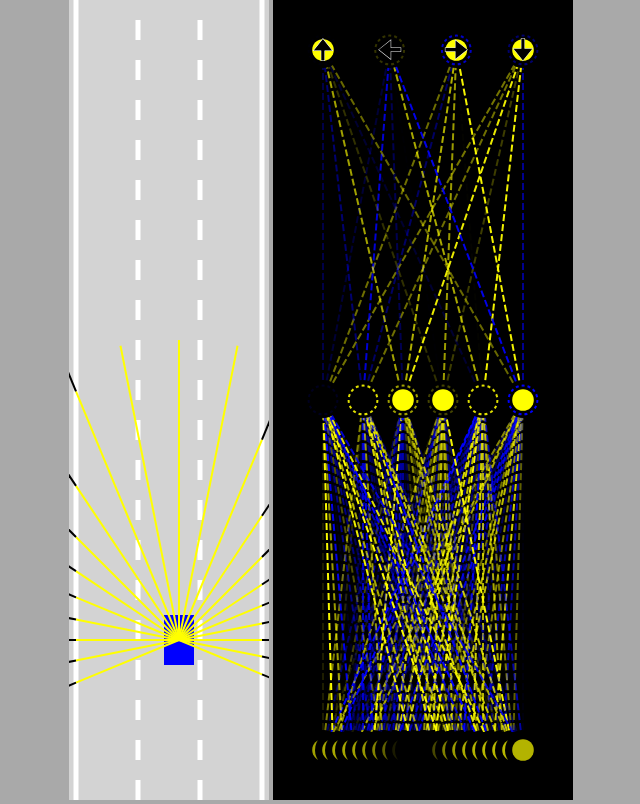
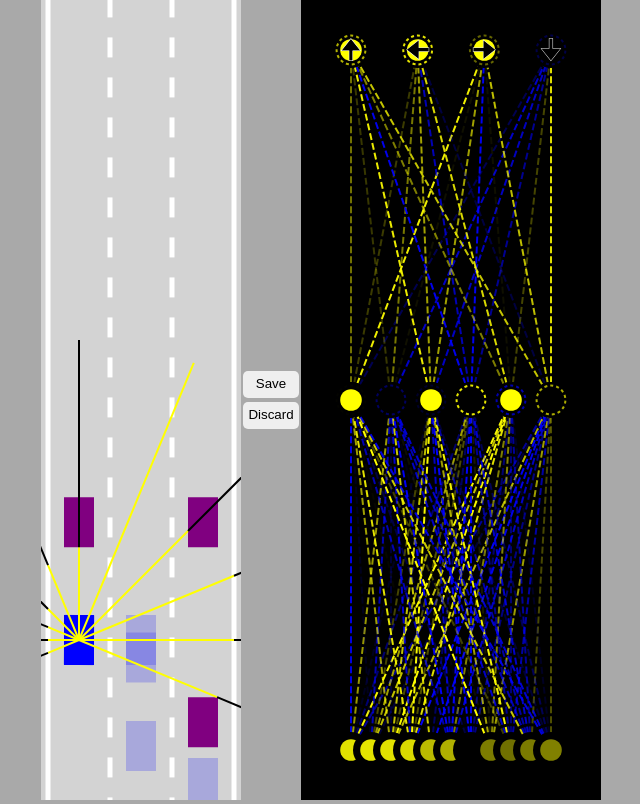
Before and after one commit to carlsonnils/self_driving_car, a plain HTML site: page index.html in a window 1280 px wide. Shown: the whole page, without its empty margins (319-959 px from the left). Drawn offline with Linux system fonts and the light colour scheme.

Commit message:
added visualization and parallelization

```diff
--- a/car.js
+++ b/car.js
@@ -136,7 +136,7 @@ class Car {
         this.y -= Math.cos(this.angle) * this.speed;
     }
 
-    draw(ctx, color) {
+    draw(ctx, color, drawSenor=false) {
 
         if (this.damaged) {
             ctx.fillStyle = "red"
@@ -152,7 +152,7 @@ class Car {
         }
         ctx.fill();
 
-        if (this.sensor) {
+        if (this.sensor && drawSenor) {
             this.sensor.draw(ctx);
         }
 
--- a/index.html
+++ b/index.html
@@ -7,6 +7,10 @@
 
 <body>
     <canvas id="carCanvas"></canvas>
+    <div id="verticalButtons">
+        <button onclick="save()">Save</button>
+        <button onclick="discard()">Discard</button>
+    </div>
     <canvas id="networkCanvas"></canvas>
     <script src="visualizer.js"></script>
     <script src="network.js"></script>
--- a/main.js
+++ b/main.js
@@ -7,32 +7,70 @@ const carCtx = carCanvas.getContext("2d");
 const networkCtx = networkCanvas.getContext("2d");
 
 const road = new Road(carCanvas.width / 2, carCanvas.width * 0.93);
-const car = new Car(road.getLaneCenter(1) + 10, 100, 30, 50, "AI");
+
+const n = 100;
+const cars = generateCars(n);
+let bestCar = cars[0];
+if (localStorage.getItem("bestBrain")){
+
+}
+
 const traffic = [
-    new Car(road.getLaneCenter(1), -100, 30, 50, "DUMMY", 2)
+    new Car(road.getLaneCenter(Math.floor(Math.random() * 4)), -100, 30, 50, "DUMMY", 2),
+    new Car(road.getLaneCenter(Math.floor(Math.random() * 4)), -300, 30, 50, "DUMMY", 2),
+    new Car(road.getLaneCenter(Math.floor(Math.random() * 4)), -300, 30, 50, "DUMMY", 2),
 ];
 animate();
 
-function animate() {
+function saveBestCar() {
+    localStorage.setItem('bestBrain',
+    JSON.stringify(bestCar.brain)
+    );
+}
+
+function generateCars(n) {
+    const cars = [];
+    for (let i = 0; i < n; i++) {
+        cars.push(new Car(road.getLaneCenter(Math.floor(Math.random() * 4)), 100, 30, 50, "AI"));
+    }
+
+    return cars;
+}
+
+function animate(time) {
     for (let i = 0; i < traffic.length; i++) {
         traffic[i].update(road.borders, []);
     }
-    car.update(road.borders, traffic);
+    for (let i = 0; i < cars.length; i++){
+        cars[i].update(road.borders, traffic);
+    }
+    const bestCar = cars.find(
+        c => c.y == Math.min(
+            ...cars.map(c => c.y)
+        )
+    );
 
     carCanvas.height = window.innerHeight;
     networkCanvas.height = window.innerHeight;
 
     carCtx.save();
-    carCtx.translate(0, -car.y + carCanvas.height * 0.8);
+    carCtx.translate(0, -bestCar.y + carCanvas.height * 0.8);
 
     road.draw(carCtx);
     for (let i = 0; i < traffic.length; i++) {
         traffic[i].draw(carCtx, "purple");
     }
-    car.draw(carCtx, "blue");
+    carCtx.globalAlpha = 0.2;
+    for (let i = 0; i < cars.length; i++){
+        cars[i].draw(carCtx, "blue");
+    }
+    carCtx.globalAlpha = 1;
+    bestCar.draw(carCtx, "blue", true);
+
 
     carCtx.restore();
 
-    Visualizer.drawNetwork(networkCtx, car.brain);
+    networkCtx.lineDashOffset = -time / 75;
+    Visualizer.drawNetwork(networkCtx, bestCar.brain);
     requestAnimationFrame(animate);
 }
--- a/sensor.js
+++ b/sensor.js
@@ -2,7 +2,7 @@ class Sensor {
     constructor(car) {
         // inttialize variables
         this.car = car;
-        this.rayCount = 21;
+        this.rayCount = 11;
         this.rayLength = 300;
         this.raySpread = Math.PI * 1.25;
 
--- a/style.css
+++ b/style.css
@@ -2,7 +2,26 @@ body {
     margin: 0;
     background: darkgray;
     overflow: hidden;
-    text-align: center;
+    display: flex;
+    justify-content: center;
+    align-items: center;
+}
+
+#verticalButtons {
+    display: flex;
+    flex-direction: column;
+}
+
+button {
+    border: none;
+    border-radius: 5px;
+    padding:5px 5px 7px 5px;
+    margin: 2px;
+    cursor: pointer;
+}
+
+button:hover {
+    background: lightgreen;
 }
 
 #carCanvas {
```
